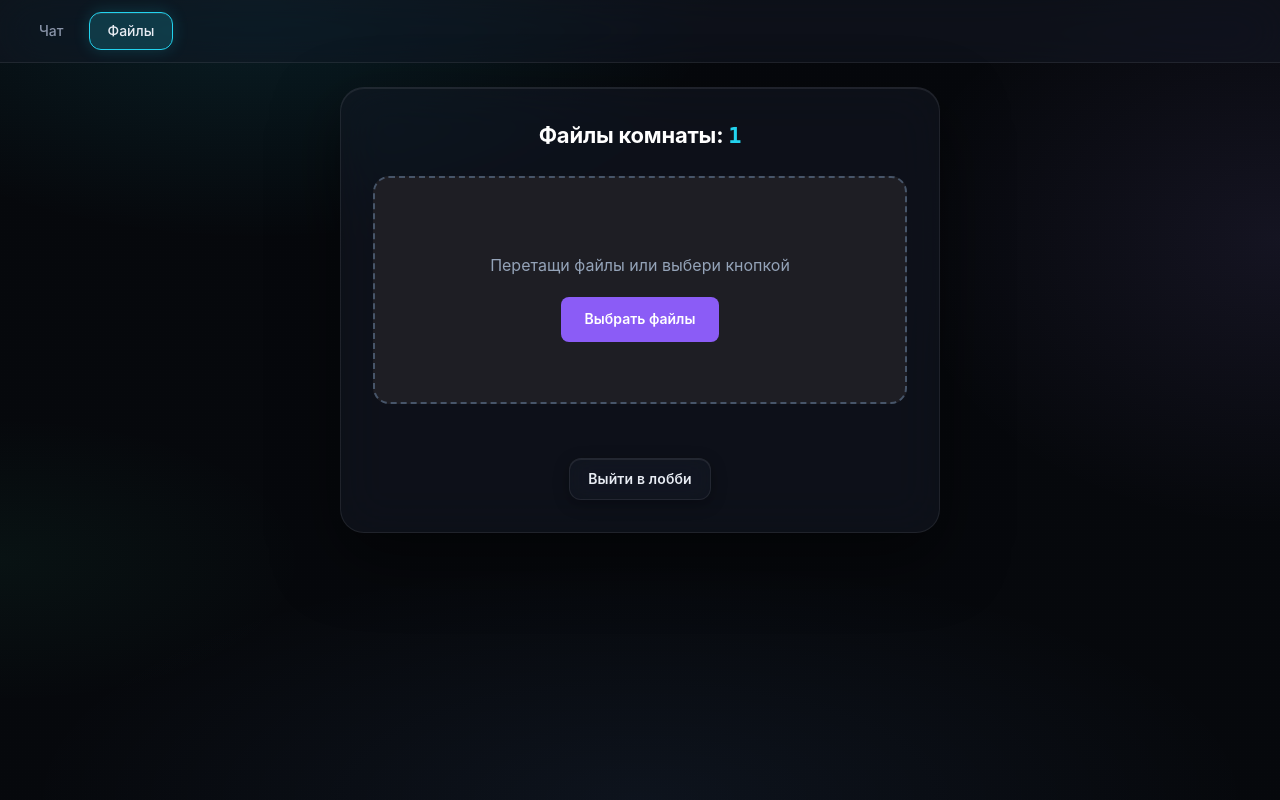
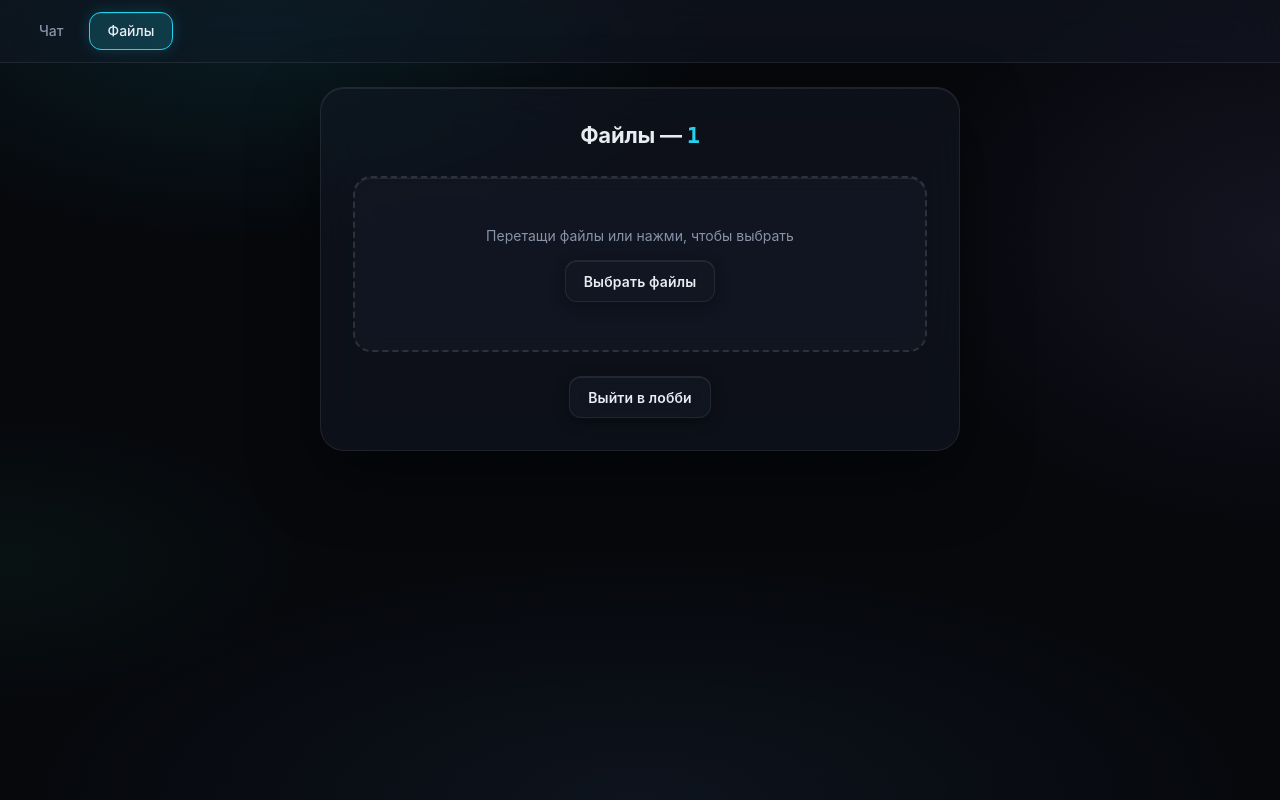
Before and after one commit to StailFX/P2P-chat, a React app: page /room/1/files in a window 1280 px wide. Built offline with nearby package versions, Linux system fonts and the light colour scheme.

Commit message:
refactor(files): migrate screen to emotion, stable peerId and uuid fileId, a11y on progressbar

```diff
--- a/src/screens/Files/Files.css
+++ /dev/null
@@ -1,104 +0,0 @@
-/* Общий контейнер экрана */
-.files-screen {
-  color: #ffffff;
-  font-family: -apple-system, BlinkMacSystemFont, "Segoe UI", Roboto, sans-serif;
-  box-sizing: border-box;
-  margin-bottom: 20px;
-}
-
-
-.files-screen h2 {
-  margin-top: 0;
-  margin-bottom: 20px;
-  color: #e2e8f0;
-}
-
-/* Зона для Drag-and-Drop */
-.drop-zone {
-  border: 2px dashed #475569; /* Пунктирная граница */
-  border-radius: 16px;
-  padding: 60px 20px;
-  text-align: center;
-  background-color: #1e1e24; /* Чуть светлее фона */
-  transition: all 0.3s ease;
-  margin-bottom: 30px;
-  display: flex;
-  flex-direction: column;
-  align-items: center;
-  justify-content: center;
-}
-
-/* Когда пользователь тащит файл НАД зоной */
-.drop-zone.active {
-  border-color: #8b5cf6; /* Фиолетовый акцент */
-  background-color: rgba(139, 92, 246, 0.1); /* Легкое свечение */
-  transform: scale(1.02); /* Чуть увеличивается */
-}
-
-.drop-zone p {
-  margin-bottom: 20px;
-  color: #94a3b8;
-  font-size: 16px;
-}
-
-/* Кнопка "Выбрать файлы" */
-.upload-btn {
-  background-color: #8b5cf6; /* Фиолетовая кнопка */
-  color: #ffffff;
-  padding: 12px 24px;
-  border-radius: 8px;
-  cursor: pointer;
-  font-weight: 600;
-  transition: background-color 0.2s ease, transform 0.1s ease;
-  display: inline-block;
-}
-
-.upload-btn:hover {
-  background-color: #7c3aed;
-}
-
-.upload-btn:active {
-  transform: scale(0.95);
-}
-
-/* Список файлов */
-.files-list {
-  display: flex;
-  flex-direction: column;
-  gap: 15px;
-}
-
-/* Карточка отдельного файла */
-.file-item {
-  background-color: #1e1e24;
-  border-radius: 12px;
-  padding: 20px;
-  border: 1px solid #334155;
-  box-shadow: 0 4px 6px rgba(0, 0, 0, 0.1);
-}
-
-.file-info {
-  display: flex;
-  justify-content: space-between;
-  margin-bottom: 12px;
-  font-size: 15px;
-  color: #f8fafc;
-  font-weight: 500;
-}
-
-/* Полоска загрузки (контейнер) */
-.progress-bar-container {
-  width: 100%;
-  height: 8px;
-  background-color: #334155;
-  border-radius: 4px;
-  overflow: hidden;
-}
-
-/* Сама ползущая полоска */
-.progress-bar {
-  height: 100%;
-  background-color: #10b981; /* Зеленый цвет успешной загрузки */
-  border-radius: 4px;
-  transition: width 0.3s ease; /* Плавная анимация загрузки */
-}
--- a/src/screens/Files/Files.jsx
+++ b/src/screens/Files/Files.jsx
@@ -1,35 +1,198 @@
-import React, { useCallback, useEffect, useRef } from 'react';
+import { useCallback, useEffect, useMemo, useRef, useState } from 'react';
 import { useDispatch, useSelector } from 'react-redux';
 import { useNavigate, useParams } from 'react-router-dom';
 import styled from '@emotion/styled';
 import { Button } from '../../components/Button';
-import { setDragging, addOutgoingFile, addIncomingFile, updateFileProgress, updateFileStatus } from '../../features/filesSlice';
-import './Files.css';
+import {
+  setDragging,
+  addOutgoingFile,
+  addIncomingFile,
+  updateFileProgress,
+  updateFileStatus,
+} from '../../features/filesSlice';
 import { sendFileInChunks, receiverInstance } from '../../utils/fileTransfer';
 import { createMockConnection } from '../../features/connection/mockConnectionService';
 
 const Wrapper = styled.div({
-  position: 'relative', zIndex: 1, minHeight: '100%', display: 'flex',
-  alignItems: 'center', justifyContent: 'center', padding: 24,
+  position: 'relative',
+  zIndex: 1,
+  minHeight: '100%',
+  display: 'flex',
+  alignItems: 'flex-start',
+  justifyContent: 'center',
+  padding: 24,
 });
 
 const Card = styled.section(({ theme }) => ({
   position: 'relative',
-  maxWidth: 600,
-  width: '100%', background: theme.colors.glassBg,
-  backdropFilter: theme.blurs.glass, WebkitBackdropFilter: theme.blurs.glass,
-  border: `1px solid ${theme.colors.glassBorder}`, borderRadius: theme.radii.xl,
-  padding: 32, textAlign: 'center',
-  boxShadow: `inset 0 1px 0 ${theme.colors.glassHighlight}, 0 24px 64px rgba(0,0,0,0.5)`,
+  maxWidth: 640,
+  width: '100%',
+  background: theme.colors.glassBg,
+  backdropFilter: theme.blurs.glass,
+  WebkitBackdropFilter: theme.blurs.glass,
+  border: `1px solid ${theme.colors.glassBorder}`,
+  borderRadius: theme.radii.xl,
+  padding: 32,
+  boxShadow: `
+    inset 0 1px 0 ${theme.colors.glassHighlight},
+    0 24px 64px rgba(0, 0, 0, 0.5)
+  `,
 }));
 
 const Heading = styled.h1(({ theme }) => ({
-  fontSize: 22, margin: '0 0 24px', fontWeight: 700, letterSpacing: '-0.01em', color: '#fff'
+  fontSize: 22,
+  margin: '0 0 24px',
+  fontWeight: 700,
+  letterSpacing: '-0.01em',
+  textAlign: 'center',
+  color: theme.colors.text,
 }));
 
 const RoomId = styled.span(({ theme }) => ({
-  fontFamily: theme.fonts.mono, color: theme.colors.cyan, fontWeight: 600,
+  fontFamily: theme.fonts.mono,
+  color: theme.colors.cyan,
+  fontWeight: 600,
 }));
+
+const DropZone = styled.div(({ theme, active }) => ({
+  border: `2px dashed ${active ? theme.colors.cyan : theme.colors.borderStrong}`,
+  borderRadius: theme.radii.lg,
+  padding: '48px 24px',
+  textAlign: 'center',
+  background: active ? theme.colors.cyanSoft : theme.colors.glassBg,
+  backdropFilter: theme.blurs.glassLight,
+  WebkitBackdropFilter: theme.blurs.glassLight,
+  transition: 'all 0.2s ease',
+  marginBottom: 24,
+  display: 'flex',
+  flexDirection: 'column',
+  alignItems: 'center',
+  justifyContent: 'center',
+  gap: 14,
+  boxShadow: active
+    ? `inset 0 1px 0 ${theme.colors.glassHighlight}, 0 0 24px ${theme.colors.cyanSoft}`
+    : `inset 0 1px 0 ${theme.colors.glassHighlight}`,
+}));
+
+const DropHint = styled.p(({ theme }) => ({
+  margin: 0,
+  color: theme.colors.textMuted,
+  fontSize: 14,
+}));
+
+const HiddenInput = styled.input({
+  position: 'absolute',
+  width: 1,
+  height: 1,
+  padding: 0,
+  margin: -1,
+  overflow: 'hidden',
+  clip: 'rect(0,0,0,0)',
+  border: 0,
+});
+
+const FileList = styled.ul({
+  listStyle: 'none',
+  margin: 0,
+  padding: 0,
+  display: 'flex',
+  flexDirection: 'column',
+  gap: 10,
+});
+
+const FileItem = styled.li(({ theme }) => ({
+  background: theme.colors.glassBg,
+  border: `1px solid ${theme.colors.glassBorder}`,
+  borderRadius: theme.radii.md,
+  padding: '14px 16px',
+  boxShadow: `inset 0 1px 0 ${theme.colors.glassHighlight}`,
+}));
+
+const FileInfo = styled.div(({ theme }) => ({
+  display: 'flex',
+  justifyContent: 'space-between',
+  alignItems: 'center',
+  gap: 12,
+  marginBottom: 10,
+  fontSize: 14,
+  color: theme.colors.text,
+}));
+
+const FileName = styled.span({
+  overflow: 'hidden',
+  textOverflow: 'ellipsis',
+  whiteSpace: 'nowrap',
+  minWidth: 0,
+  flex: 1,
+});
+
+const FileSize = styled.span(({ theme }) => ({
+  color: theme.colors.textFaint,
+  fontSize: 12,
+  fontFamily: theme.fonts.mono,
+  flexShrink: 0,
+}));
+
+const DownloadLink = styled.a(({ theme }) => ({
+  color: theme.colors.cyan,
+  fontWeight: 600,
+  textDecoration: 'none',
+  fontSize: 13,
+  flexShrink: 0,
+  '&:hover': { textDecoration: 'underline' },
+}));
+
+const StatusBadge = styled.span(({ theme, status }) => {
+  const tone =
+    status === 'completed'
+      ? theme.colors.emerald
+      : status === 'error'
+        ? theme.colors.danger
+        : theme.colors.textMuted;
+  return {
+    fontSize: 12,
+    color: tone,
+    flexShrink: 0,
+  };
+});
+
+const ProgressTrack = styled.div(({ theme }) => ({
+  width: '100%',
+  height: 6,
+  background: theme.colors.bg3,
+  borderRadius: 3,
+  overflow: 'hidden',
+}));
+
+const ProgressFill = styled.div(({ theme, value, done }) => ({
+  height: '100%',
+  width: `${value}%`,
+  background: done
+    ? `linear-gradient(90deg, ${theme.colors.emerald}, ${theme.colors.cyan})`
+    : `linear-gradient(90deg, ${theme.colors.cyan}, ${theme.colors.accent})`,
+  borderRadius: 3,
+  transition: 'width 0.2s ease',
+  boxShadow: `0 0 12px ${done ? theme.colors.emeraldSoft : theme.colors.cyanSoft}`,
+}));
+
+const Footer = styled.div({
+  marginTop: 24,
+  display: 'flex',
+  justifyContent: 'center',
+});
+
+const formatSize = (bytes) => {
+  if (bytes < 1024) return `${bytes} B`;
+  if (bytes < 1024 * 1024) return `${(bytes / 1024).toFixed(1)} KB`;
+  return `${(bytes / 1024 / 1024).toFixed(2)} MB`;
+};
+
+const statusLabel = (file) => {
+  if (file.status === 'completed') return '✅';
+  if (file.status === 'error') return '⚠';
+  if (file.direction === 'incoming') return '⬇';
+  return '⬆';
+};
 
 export function Files() {
   const navigate = useNavigate();
@@ -38,146 +201,210 @@ export function Files() {
 
   const isDragging = useSelector((state) => state.files.isDragging);
   const filesList = useSelector((state) => state.files.list);
-  const peerId = useSelector((state) => state.connection?.peerId || crypto.randomUUID());
 
-  // Ссылка на соединение Севы
+  // peerId фиксируется один раз на маунт, иначе ре-рендер каждый раз даёт новый
+  // — приёмник вкладки не отличит свои события от чужих.
+  const [peerId] = useState(() => crypto.randomUUID());
+
   const connectionRef = useRef(null);
+  const fileInputRef = useRef(null);
+  const fileInputId = 'files-screen-input';
 
-  // === ИНИЦИАЛИЗАЦИЯ СВЯЗИ ===
   useEffect(() => {
-    // Создаем канал связи
     connectionRef.current = createMockConnection({
-      roomId: roomId,
-      peerId: peerId,
+      roomId,
+      peerId,
       profile: { name: 'User' },
       handlers: {
-        // Ловим файлы от других пользователей
         onFileEvent: (data) => {
           const message = data.payload;
 
           if (message.type === 'file-start') {
-            dispatch(addIncomingFile({
+            dispatch(
+              addIncomingFile({
                 id: message.fileId,
                 name: message.name,
                 size: message.size,
-              type: message.fileType
-            }));
+                type: message.fileType,
+              }),
+            );
           }
 
-          // Отдаем куски твоему классу-сборщику
           receiverInstance.handleIncomingData(
             message,
-            // Обновляем прогресс
             (fileId, progress) => {
               dispatch(updateFileProgress({ id: fileId, progress }));
             },
-            // Файл собран -> показываем кнопку скачать
             (fileId, downloadUrl) => {
-              dispatch(updateFileStatus({ id: fileId, status: 'completed', blobUrl: downloadUrl }));
-            }
+              dispatch(
+                updateFileStatus({
+                  id: fileId,
+                  status: 'completed',
+                  blobUrl: downloadUrl,
+                }),
               );
-        }
-      }
+            },
+          );
+        },
+      },
     });
 
     return () => {
-      // Отключаемся при выходе со страницы
-      if (connectionRef.current) {
-        connectionRef.current.disconnect();
-      }
+      if (connectionRef.current) connectionRef.current.disconnect();
     };
   }, [roomId, peerId, dispatch]);
 
-  const handleDragOver = useCallback((e) => {
+  const handleDragOver = useCallback(
+    (e) => {
       e.preventDefault();
       if (!isDragging) dispatch(setDragging(true));
-  }, [dispatch, isDragging]);
+    },
+    [dispatch, isDragging],
+  );
 
-  const handleDragLeave = useCallback((e) => {
+  const handleDragLeave = useCallback(
+    (e) => {
       e.preventDefault();
       dispatch(setDragging(false));
-  }, [dispatch]);
+    },
+    [dispatch],
+  );
 
-  // === ОТПРАВКА ФАЙЛА ===
-  const handleDrop = useCallback(async (e) => {
-    e.preventDefault();
-    dispatch(setDragging(false));
-
-    const files = Array.from(e.dataTransfer.files);
-
+  const handleFiles = useCallback(
+    async (files) => {
       for (const file of files) {
-      const fileId = Date.now() + '-' + file.name;
-
-      dispatch(addOutgoingFile({ id: fileId, name: file.name, size: file.size, type: file.type }));
+        const fileId = crypto.randomUUID();
+        dispatch(
+          addOutgoingFile({
+            id: fileId,
+            name: file.name,
+            size: file.size,
+            type: file.type,
+          }),
+        );
 
         await sendFileInChunks(
           file,
           fileId,
           (chunkMessage) => {
-          // Отправляем кусок через сервис Севы!
-          if (connectionRef.current) {
-            connectionRef.current.sendFileEvent(chunkMessage);
-          }
+            connectionRef.current?.sendFileEvent(chunkMessage);
           },
           (progress) => {
             dispatch(updateFileProgress({ id: fileId, progress }));
             if (progress === 100) {
               dispatch(updateFileStatus({ id: fileId, status: 'completed' }));
             }
-        }
+          },
         );
       }
-  }, [dispatch]);
+    },
+    [dispatch],
+  );
+
+  const handleDrop = useCallback(
+    (e) => {
+      e.preventDefault();
+      dispatch(setDragging(false));
+      const files = Array.from(e.dataTransfer.files);
+      if (files.length) handleFiles(files);
+    },
+    [dispatch, handleFiles],
+  );
+
+  const handlePick = useCallback(
+    (e) => {
+      const files = Array.from(e.target.files || []);
+      if (files.length) handleFiles(files);
+      // Сбросим, чтобы повторный выбор того же файла триггерил onChange
+      e.target.value = '';
+    },
+    [handleFiles],
+  );
+
+  const sortedFiles = useMemo(() => filesList, [filesList]);
 
   return (
     <Wrapper>
       <Card>
-        <Heading>Файлы комнаты: <RoomId>{roomId}</RoomId></Heading>
+        <Heading>
+          Файлы — <RoomId>{roomId}</RoomId>
+        </Heading>
 
-        <div className="files-screen">
-          <div
-            className={`drop-zone ${isDragging ? 'active' : ''}`}
+        <DropZone
+          active={isDragging}
           onDragOver={handleDragOver}
           onDragLeave={handleDragLeave}
           onDrop={handleDrop}
+          role="button"
+          tabIndex={0}
+          aria-label="Перетащи файлы или выбери на устройстве"
+          onClick={() => fileInputRef.current?.click()}
+          onKeyDown={(e) => {
+            if (e.key === 'Enter' || e.key === ' ') {
+              e.preventDefault();
+              fileInputRef.current?.click();
+            }
+          }}
         >
-            <p>{isDragging ? "Бросай сюда!" : "Перетащи файлы или выбери кнопкой"}</p>
-            <input
-                type="file" multiple id="file-input" style={{ display: 'none' }}
-                onChange={(e) => handleDrop({ ...e, dataTransfer: e.target, preventDefault: () => {} })}
+          <DropHint>
+            {isDragging ? 'Бросай сюда' : 'Перетащи файлы или нажми, чтобы выбрать'}
+          </DropHint>
+          <Button variant="secondary" size="md" onClick={(e) => {
+            e.stopPropagation();
+            fileInputRef.current?.click();
+          }}>
+            Выбрать файлы
+          </Button>
+          <HiddenInput
+            ref={fileInputRef}
+            id={fileInputId}
+            type="file"
+            multiple
+            onChange={handlePick}
+            aria-label="Выбрать файлы для отправки"
           />
-            <label htmlFor="file-input" className="upload-btn">Выбрать файлы</label>
-          </div>
+        </DropZone>
 
-          <div className="files-list">
-            {filesList.map((file) => (
-              <div key={file.id} className="file-item">
-                 <div className="file-info">
-                   <span>{file.name} ({(file.size / 1024 / 1024).toFixed(2)} MB)</span>
+        {sortedFiles.length > 0 ? (
+          <FileList aria-label="Список передач">
+            {sortedFiles.map((file) => {
+              const progress = file.status === 'completed' ? 100 : file.progress || 0;
+              const done = file.status === 'completed';
+              return (
+                <FileItem key={file.id}>
+                  <FileInfo>
+                    <FileName title={file.name}>{file.name}</FileName>
+                    <FileSize>{formatSize(file.size)}</FileSize>
+                    {done && file.direction === 'incoming' && file.blobUrl ? (
+                      <DownloadLink href={file.blobUrl} download={file.name}>
+                        Скачать
+                      </DownloadLink>
+                    ) : (
+                      <StatusBadge status={file.status} aria-label={`Статус ${file.status}`}>
+                        {statusLabel(file)}
+                      </StatusBadge>
+                    )}
+                  </FileInfo>
+                  <ProgressTrack
+                    role="progressbar"
+                    aria-valuenow={progress}
+                    aria-valuemin={0}
+                    aria-valuemax={100}
+                    aria-label={`Прогресс ${file.name}`}
+                  >
+                    <ProgressFill value={progress} done={done} />
+                  </ProgressTrack>
+                </FileItem>
+              );
+            })}
+          </FileList>
+        ) : null}
 
-                   {/* Если файл входящий и загрузился -> показываем кнопку "Скачать" */}
-                   {file.status === 'completed' && file.direction === 'incoming' && file.blobUrl ? (
-                      <a href={file.blobUrl} download={file.name} style={{ color: '#00ffff', textDecoration: 'none', fontWeight: 'bold' }}>
-                        💾 Скачать
-                      </a>
-                   ) : (
-                      <span>{file.status === 'completed' ? '✅' : '⏳'}</span>
-                   )}
-                 </div>
-                 <div className="progress-bar-container">
-                   {/* Если статус completed, принудительно рисуем 100%, иначе берем прогресс. Если прогресса нет - 0% */}
-                  <div className="progress-bar" style={{ width: `${file.status === 'completed' ? 100 : (file.progress || 0)}%` }}></div>
-                 </div>
-              </div>
-            ))}
-          </div>
-        </div>
-
-        <div style={{ marginTop: '24px' }}>
+        <Footer>
           <Button variant="secondary" onClick={() => navigate('/')}>
             Выйти в лобби
           </Button>
-        </div>
+        </Footer>
       </Card>
     </Wrapper>
   );
```
Lines whose indentation alone changed are shown as unchanged.
